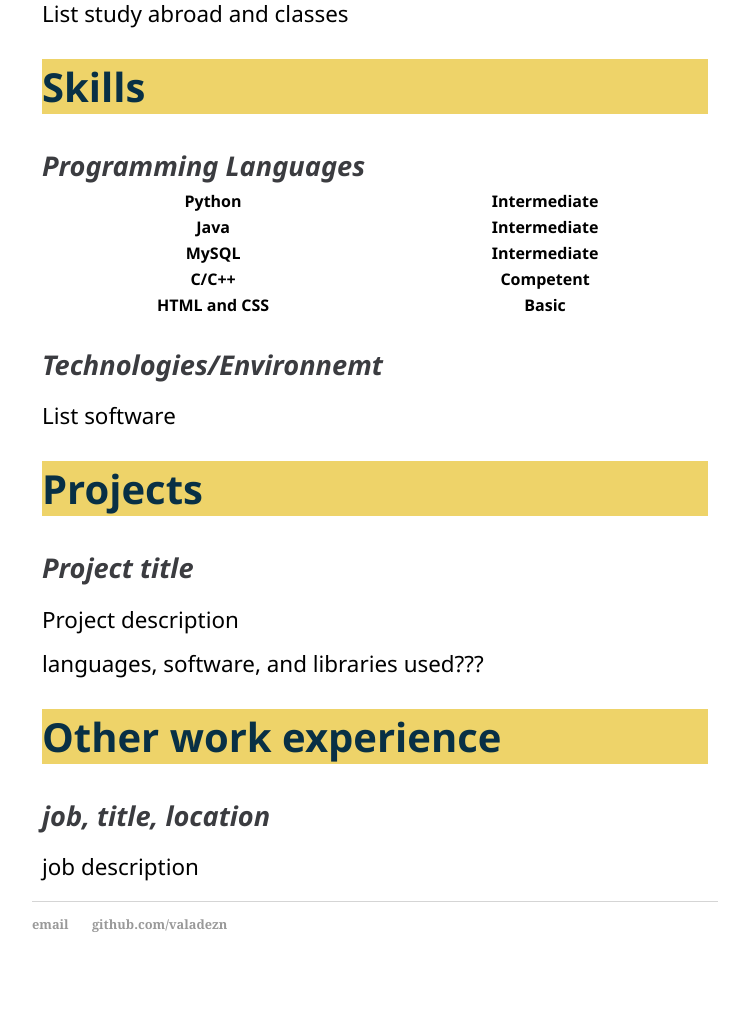
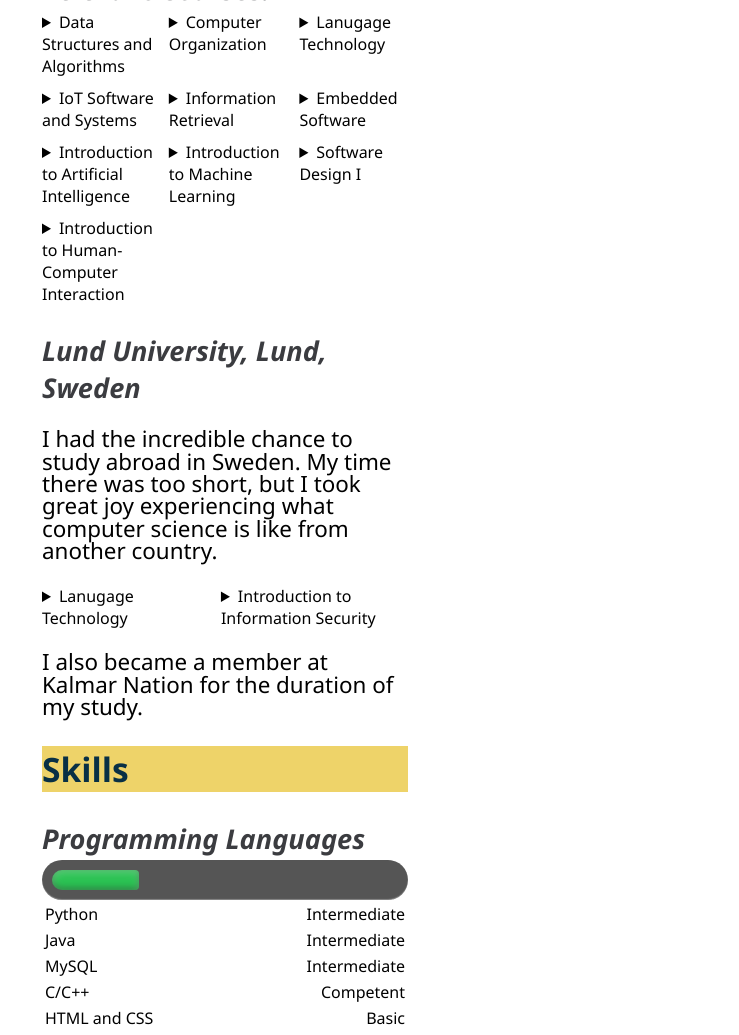
Before and after one commit to Valadezn/valadezn.github.io, a plain HTML site: page index.html in a window 1280 px wide. Shown: the part 1132-2167 px from the top of the page, without its empty margins (370-1109 px from the left). Before the commit the page ends 2125 px from the top, so only its background shows below. Drawn offline with Linux system fonts and the light colour scheme; files that its build step writes are made by us from their sources.

Commit message:
Cleaned up related courses grid. Added more descriptive text. Added progress bar for programming languages skill.

```diff
--- a/css/main.css
+++ b/css/main.css
@@ -73,7 +73,9 @@
 
 .container {
     margin-left: 210px;
+
     /* Same as the width of the sidebar */
+    margin-right: 300px;
     padding: 0px 10px;
 }
 
@@ -96,21 +98,22 @@
 .blurb h2 {
     background-color: #eed369;
     color: #083045;
-    font-size: 2.5em;
-/*    color: black;*/
+    font-size: 2.1em;
+    /*    color: black;*/
 }
-.blurb h3
-{
+
+.blurb h3 {
     font-style: italic;
     color: #3b3c40;
     font-size: 1.7em;
-/*    line-height: 0.5em;*/
+    /*    line-height: 0.5em;*/
     margin-bottom: 3px;
 }
 
 .blurb {
     font-family: 'Segoe UI', 'Candara', 'Helvetica', sans-serif;
 }
+
 
 /* Bio Blurb */
 
@@ -135,6 +138,42 @@
 }
 
 
+.relevant-classes-details {
+    display: grid;
+    grid-template-columns: auto auto auto;
+    grid-gap: 10px;
+}
+
+.meter {
+	height: 20px;  /* Can be anything */
+	position: relative;
+	background: #555;
+	-moz-border-radius: 25px;
+	-webkit-border-radius: 25px;
+	border-radius: 25px;
+	padding: 10px;
+	box-shadow: inset 0 -1px 1px rgba(255,255,255,0.3);
+}
+
+.meter > span {
+  display: block;
+  height: 100%;
+  border-top-right-radius: 8px;
+  border-bottom-right-radius: 8px;
+  border-top-left-radius: 20px;
+  border-bottom-left-radius: 20px;
+  background-color: rgb(43,194,83);
+  background-image: linear-gradient(
+    center bottom,
+    rgb(43,194,83) 37%,
+    rgb(84,240,84) 69%
+  );
+  box-shadow:
+    inset 0 2px 9px  rgba(255,255,255,0.3),
+    inset 0 -2px 6px rgba(0,0,0,0.4);
+  position: relative;
+  overflow: hidden;
+}
 
 nav ul,
 footer ul {
--- a/index.html
+++ b/index.html
@@ -2,39 +2,38 @@
 <html>
 	<head>
 	<title>Noemi Valadez-Monarrez</title>
-		<link rel="stylesheet" type="text/css" href="/target/main.css">
+	<link rel="stylesheet" type="text/css" href="/css/main.css">
 	<link rel="stylesheet" href="https://cdnjs.cloudflare.com/ajax/libs/font-awesome/4.7.0/css/font-awesome.min.css">
 </head>
+
 <body>
+	<!--		<div class="w3-container"></div>-->
 	<div id="side_nav_bar" class="sidenav">
 		<img src="dud_pic (to be replaced).png">
 		<button class="resume-button" onclick="location.href='NValadezMonarrezResume.pdf'" type="button"><i class="fa fa-download"></i> Check Out My Resume</button>
 		<div id="sidenav_links">
-				<a href ="https://github.com/Valadezn">Github</a>
-				<a href ="mailto:nvala1557@gmail.com">Email</a>
+			<a href="https://github.com/Valadezn">Github</a>
+			<a href="mailto:nvala1557@gmail.com">Email</a>
 		</div>
 		<p>Contact:</p>
 		<p>Email</p>
 		<p>Github</p>
-			<p>LinkedIn	</p>
+		<p>LinkedIn </p>
 	</div>
 	<div class="container">
 		<div class="blurb">
 			<h1>Noemi Valadez-Monarrez</h1>
 			<div class="blurb" id="bio-blurb">
-					<p>I'm a programmer and recent graduate of UC Irvine with a degree in Computer Science with a specialization in Information. Learned from my years studying CS, my interests lie in back-end development, scripting, human-computer interaction, and text parsing. I welcome </p>
+				<p>I'm a programmer and recent graduate of UC Irvine with a degree in Computer Science with a specialization in Information. Learned from my years studying CS, my interests lie in back-end development, scripting, human-computer interaction, and text parsing.<br><br></p>
 				<p></p>
 				<p>In my daily life, I love listening to new music, traveling, and playing video games.</p>
 			</div>
 			<div class="blurb" id="body-blurb">
 				<h2>Education</h2>
 				<h3>UC Irvine</h3>
-					<p>List university, graduation date, gpa</p>
+				<p>Attended from June 2015 to Decemeber 2019. I love learning what I learned, which you can check below:</p>
 				<h3>Relevant Courses:</h3>
-					<details>
-							<summary>Lanugage Technology</summary>
-							Learned about theories and techniques of natural language processing, such as tokenization, regular expressions.
-					</details>
+				<div class="relevant-classes-details">
 					<details>
 						<summary>Data Structures and Algorithms</summary>
 					</details>
@@ -42,7 +41,8 @@
 						<summary>Computer Organization</summary>
 					</details>
 					<details>
-						<summary>Introduction to Information Security</summary>
+					<summary>Lanugage Technology</summary>
+					Learned about theories and techniques of natural language processing, such as tokenization, regular expressions.
 				</details>
 					<details>
 						<summary>IoT Software and Systems</summary>
@@ -65,32 +65,48 @@
 					<details>
 						<summary>Introduction to Human-Computer Interaction</summary>
 					</details>
+				</div>
 
-					<h3>Lund University</h3>
-					<p>List study abroad and classes </p>
+				<h3>Lund University, Lund, Sweden</h3>
+				<p>I had the incredible chance to study abroad in Sweden. My time there was too short, but I took great joy experiencing what computer science is like from another country.</p>
+				<div class="relevant-classes-details">
+					<details>
+						<summary>Lanugage Technology</summary>
+						Learned about theories and techniques of natural language processing, such as tokenization, regular expressions.
+					</details>
+					<details>
+						<summary>Introduction to Information Security</summary>
+					</details>
+				</div>
 
-					<h2>Skills </h2>
+				<p>I also became a member at Kalmar Nation for the duration of my study. </p>
+				<h2>Skills</h2>
 				<h3>Programming Languages</h3>
+
+				<div class="meter">
+  					<span style="width: 25%"></span>
+				</div>
+
 				<table style="width:100%">
 					<tr>
-							<th>Python</th>
-							<th>Intermediate</th>
+						<td>Python</td>
+						<td align=right>Intermediate</td>
 					</tr>
 					<tr>
-							<th>Java</th>
-							<th>Intermediate</th>
+						<td>Java</td>
+						<td align=right>Intermediate</td>
 					</tr>
 					<tr>
-							<th>MySQL</th>
-							<th>Intermediate</th>
+						<td>MySQL</td>
+						<td align=right>Intermediate</td>
 					</tr>
 					<tr>
-							<th>C/C++</th>
-							<th>Competent</th>
+						<td>C/C++</td>
+						<td align=right>Competent</td>
 					</tr>
 					<tr>
-							<th>HTML and CSS</th>
-							<th>Basic</th>
+						<td>HTML and CSS</td>
+						<td align=right>Basic</td>
 					</tr>
 				</table>
 				<h3>Technologies/Environnemt</h3>
@@ -112,5 +128,4 @@
 			<li><a href="https://github.com/valadezn">github.com/valadezn</a></li>
 		</ul>
 	</footer>
-	</body>
-</html>
+</body></html>
```
Lines whose indentation alone changed are shown as unchanged.
